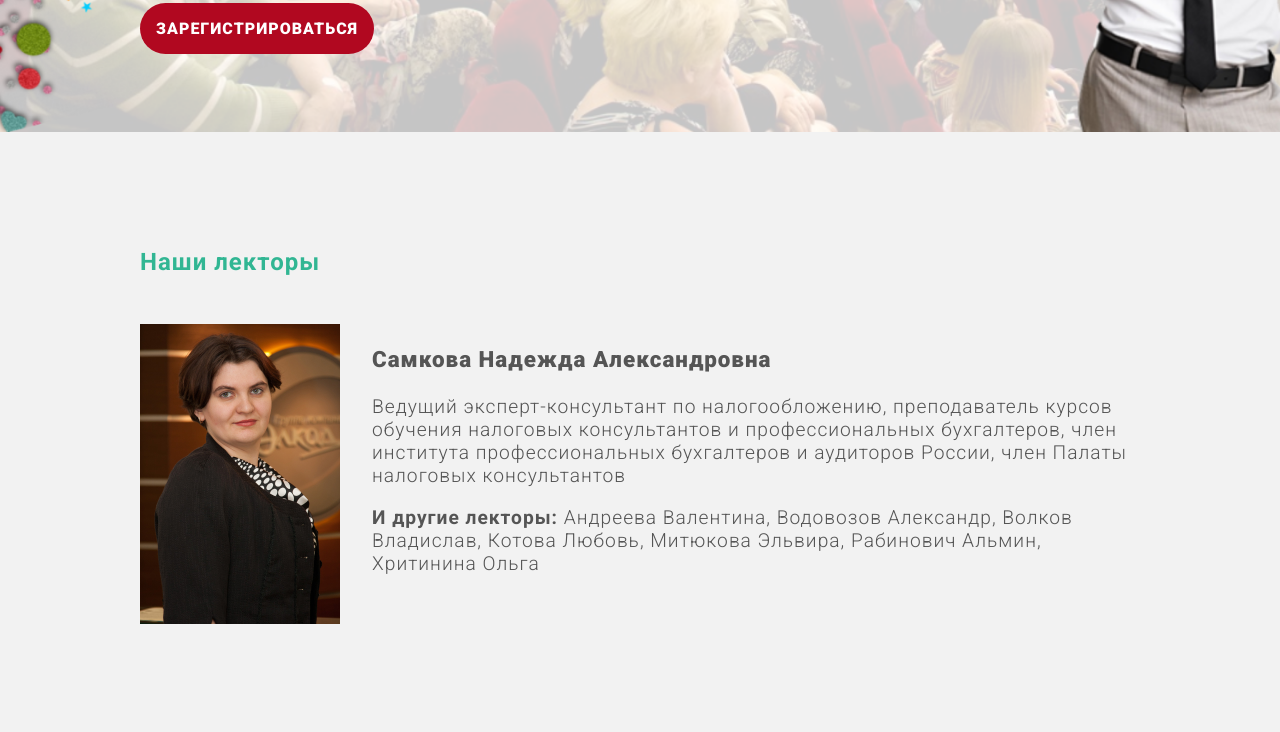
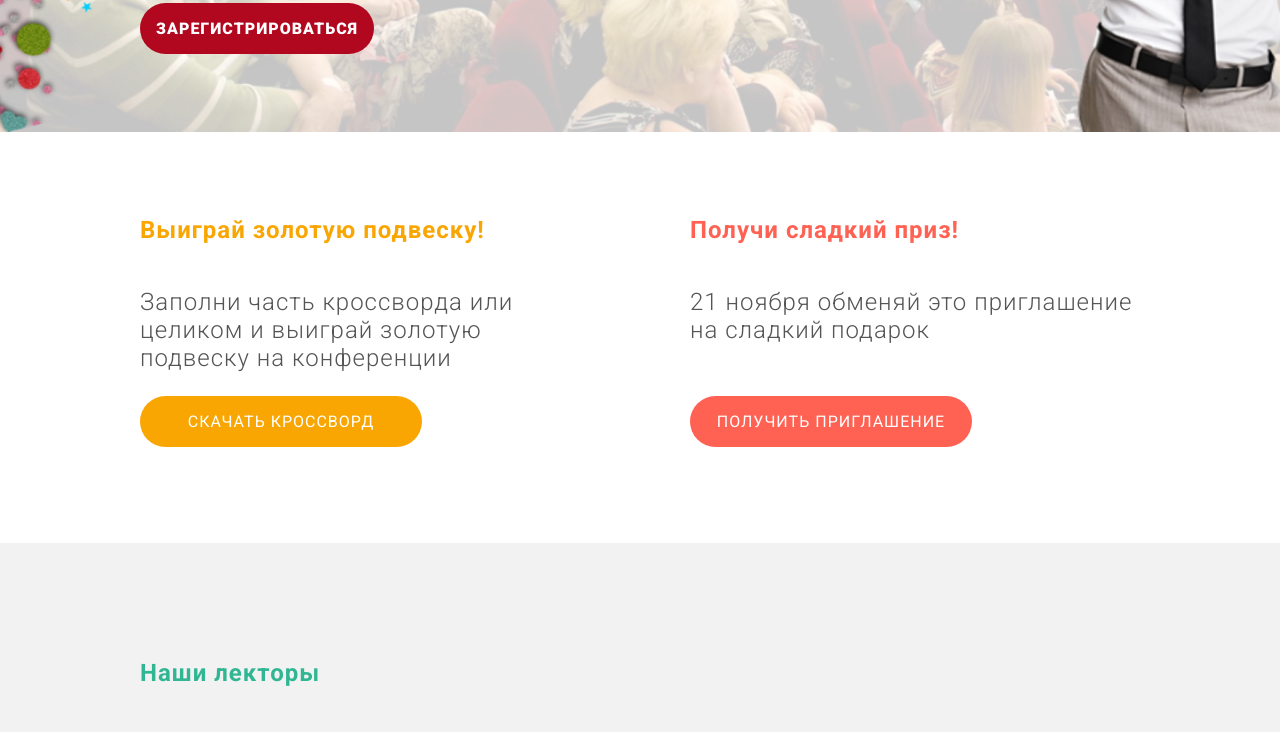
Before and after one commit to sensum-rb/sensum-rb.github.io, a website: page promo/index.html in a window 1280 px wide. Shown: the part 675-1407 px from the top of the page. Drawn offline with Linux system fonts and the light colour scheme.

Commit message:
Add Gifts screen

```diff
--- a/promo/index.html
+++ b/promo/index.html
@@ -109,6 +109,32 @@
       </div>
     </section>
     <!-- HERO END -->
+
+    <!-- GIFTS START -->
+    <section class="gifts">
+      <div class="container">
+        <div class="gifts__wrapper">
+          <div class="gifts__crossword">
+            <h2 class="gifts__head">Выиграй золотую подвеску!</h2>
+            <p>
+              Заполни часть кроссворда или целиком и выиграй золотую подвеску на
+              конференции
+            </p>
+            <a href="img/gifts/crossword.pdf" target="_blanc"
+              >СКАЧАТЬ КРОССВОРД</a
+            >
+          </div>
+          <div class="gifts__sweety">
+            <h2 class="gifts__head">Получи сладкий приз!</h2>
+            <p>21 ноября обменяй это приглашение на сладкий подарок</p>
+            <a href="img/gifts/invite.pdf" target="_blanc"
+              >ПОЛУЧИТЬ ПРИГЛАШЕНИЕ</a
+            >
+          </div>
+        </div>
+      </div>
+    </section>
+    <!-- GIFTS END -->
 
     <!-- LECTORS START -->
     <section class="lectors">
@@ -300,7 +326,7 @@
         <div class="holiday__wrapper">
           <h2 class="holiday__head">
             Веселый ведущий,<br />
-            Красивое живое исполнение,<br />
+            Красивое живое музыкальное исполнение,<br />
             Шампанское и сладкие десерты,<br />
             Розыгрыш подарков и море сюрпризов<br />
             От команды СЕНСУМ
--- /dev/null
+++ b/promo/scss/_gifts.scss
@@ -0,0 +1,104 @@
+.gifts {
+  @include flex-box-col-center();
+  padding-top: 4em;
+  padding-bottom: 6em;
+  // background: linear-gradient(to right top, #ffedca, #ffdbd8);
+}
+.gifts__wrapper {
+  display: flex;
+  justify-content: space-between;
+}
+.gifts__head {
+}
+.gifts__crossword,
+.gifts__sweety {
+  display: flex;
+  flex-direction: column;
+  justify-content: left;
+  width: 45%;
+  p {
+    font-family: "Roboto", sans-serif;
+    font-size: 1.5rem;
+    font-weight: 300;
+    color: #555;
+  }
+  a {
+    flex: 0 0 auto;
+    margin-top: auto;
+    padding: 1em;
+    width: 250px;
+    text-decoration: none;
+    text-align: center;
+    border-radius: 100px;
+  }
+}
+.gifts__crossword {
+  .gifts__head {
+    color: #f9a602;
+  }
+  a {
+    background-color: #f9a602;
+    color: #fff;
+    animation: btn__color__crossword 5s infinite ease-in-out;
+  }
+}
+
+@keyframes btn__color__crossword {
+  0% {
+    background-color: #f9a602;
+  }
+  25% {
+    background-color: #ff6152;
+  }
+  50% {
+    background-color: #3d81ff;
+  }
+  75% {
+    background-color: #d12ed1;
+  }
+  100% {
+    background-color: #f9a602;
+  }
+}
+
+.gifts__sweety {
+  .gifts__head {
+    color: #ff6152;
+  }
+  a {
+    background-color: #ff6152;
+    color: #fff;
+    animation: btn__color__sweety 5s infinite ease-in-out;
+  }
+}
+
+@keyframes btn__color__sweety {
+  0% {
+    background-color: #ff6152;
+  }
+  25% {
+    background-color: #f9a602;
+  }
+  50% {
+    background-color: #d12ed1;
+  }
+  75% {
+    background-color: #3d81ff;
+  }
+  100% {
+    background-color: #ff6152;
+  }
+}
+
+@media screen and (max-width: 599px) {
+  .gifts__wrapper {
+    flex-direction: column;
+  }
+  .gifts__crossword,
+  .gifts__sweety {
+    width: 100%;
+  }
+  .gifts__crossword {
+    margin-bottom: 4em;
+  }
+}
--- a/promo/scss/styles.scss
+++ b/promo/scss/styles.scss
@@ -83,6 +83,11 @@ $red-color: #b10820;
 @import "scss/gallery";
 
 /* =================
+    CROSSWORD
+ ================= */
+@import "scss/gifts";
+
+/* =================
     MODAL
  ================= */
 @import "scss/modal";
```
Also changed, not shown: promo/styles.css, 2 other files.
